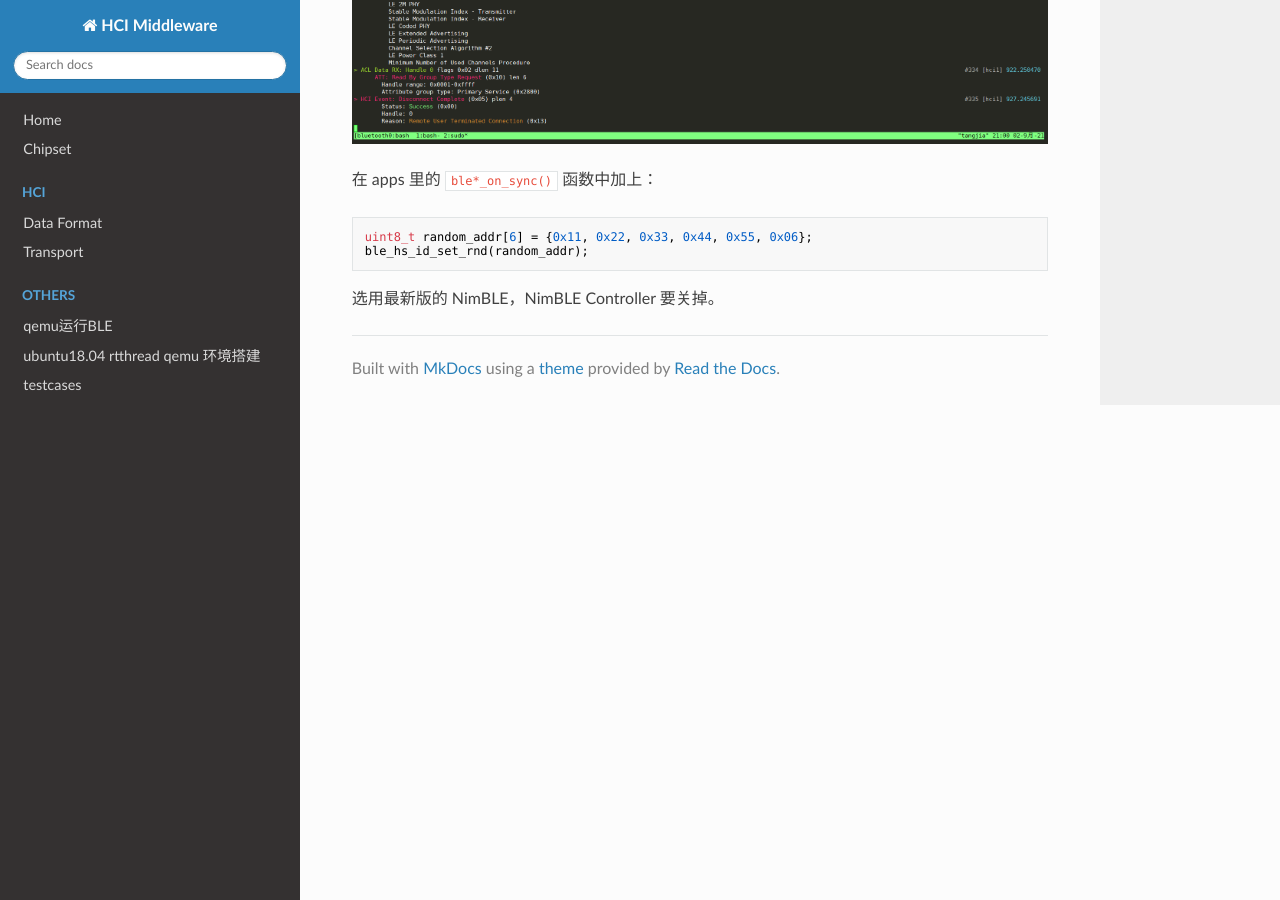
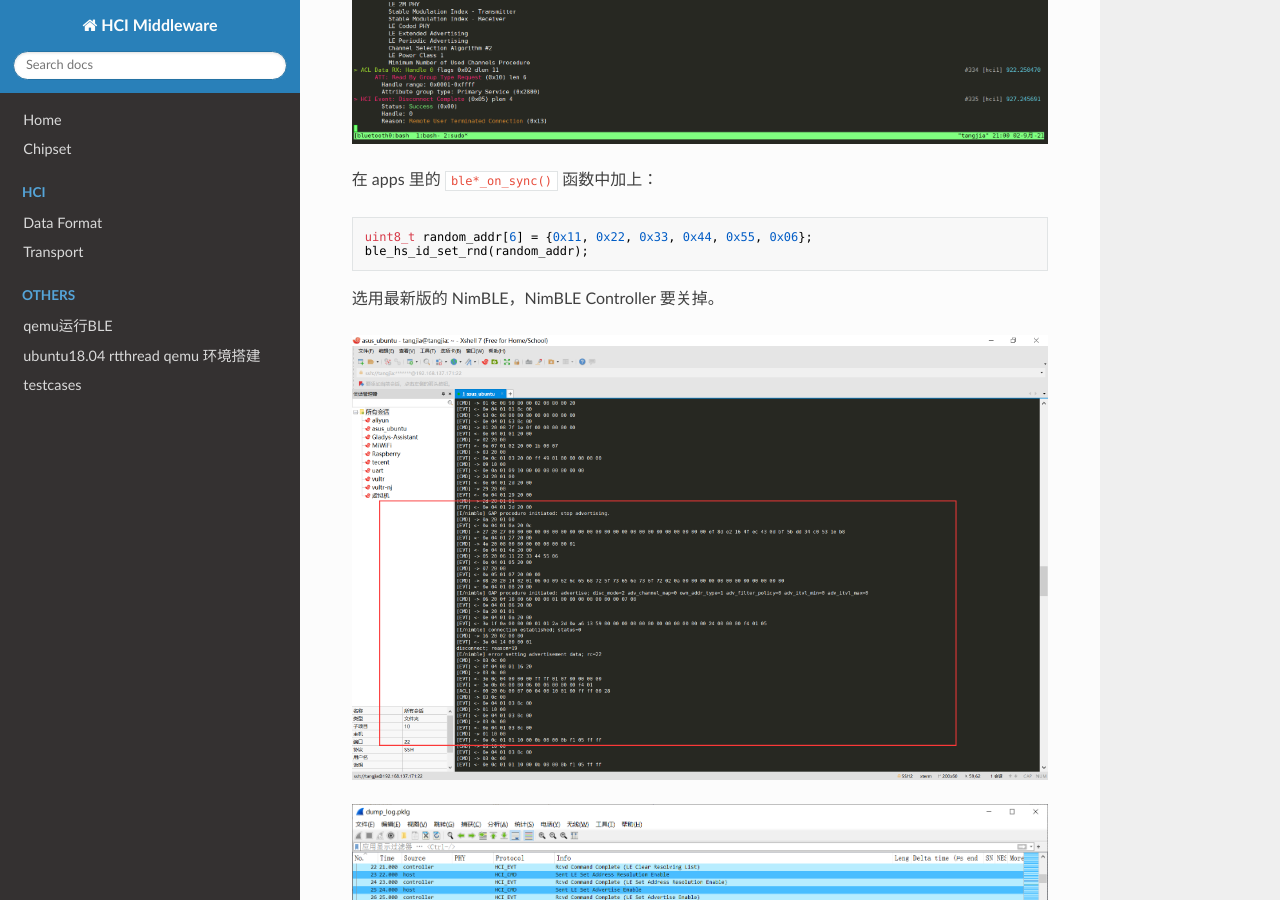
Before and after one commit to Jackistang/HM, an MkDocs documentation site: the page built from docs/TODO.md, in a window 1280 px wide and 900 px high, scrolled down 970 px. Built offline with MkDocs 1.6.1, drawn with Linux system fonts in a browser that asks for light colours; nearby versions of some CDN libraries.

Commit message:
docs: add TODO

```diff
--- a/docs/TODO.md
+++ b/docs/TODO.md
@@ -22,3 +22,11 @@ ble_hs_id_set_rnd(random_addr);
 
 
 选用最新版的 NimBLE，NimBLE Controller 要关掉。
+
+
+
+![](images/image-20210903124503585.png)
+
+
+
+![](images/image-20210903133411018.png)
```
Also changed, not shown: docs/images/image-20210903124503585.png (added), docs/images/image-20210903133411018.png (added).
